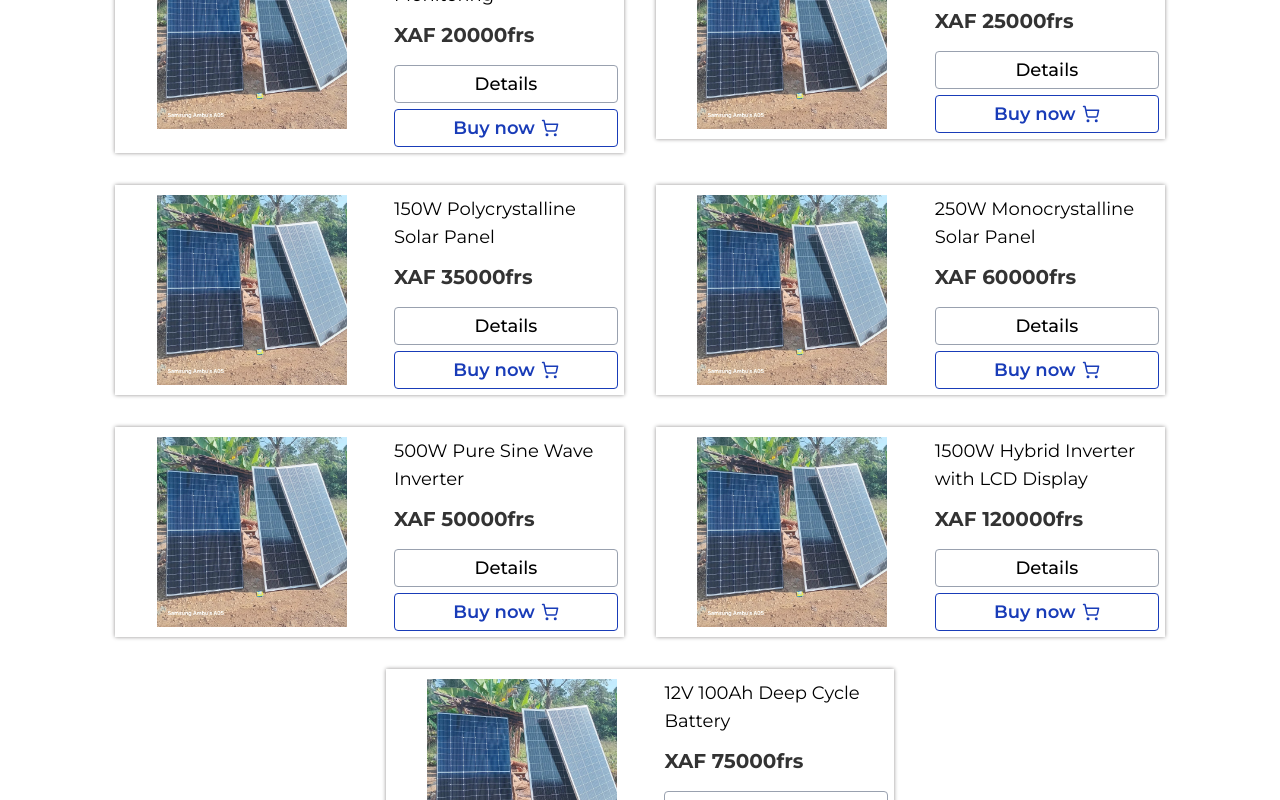
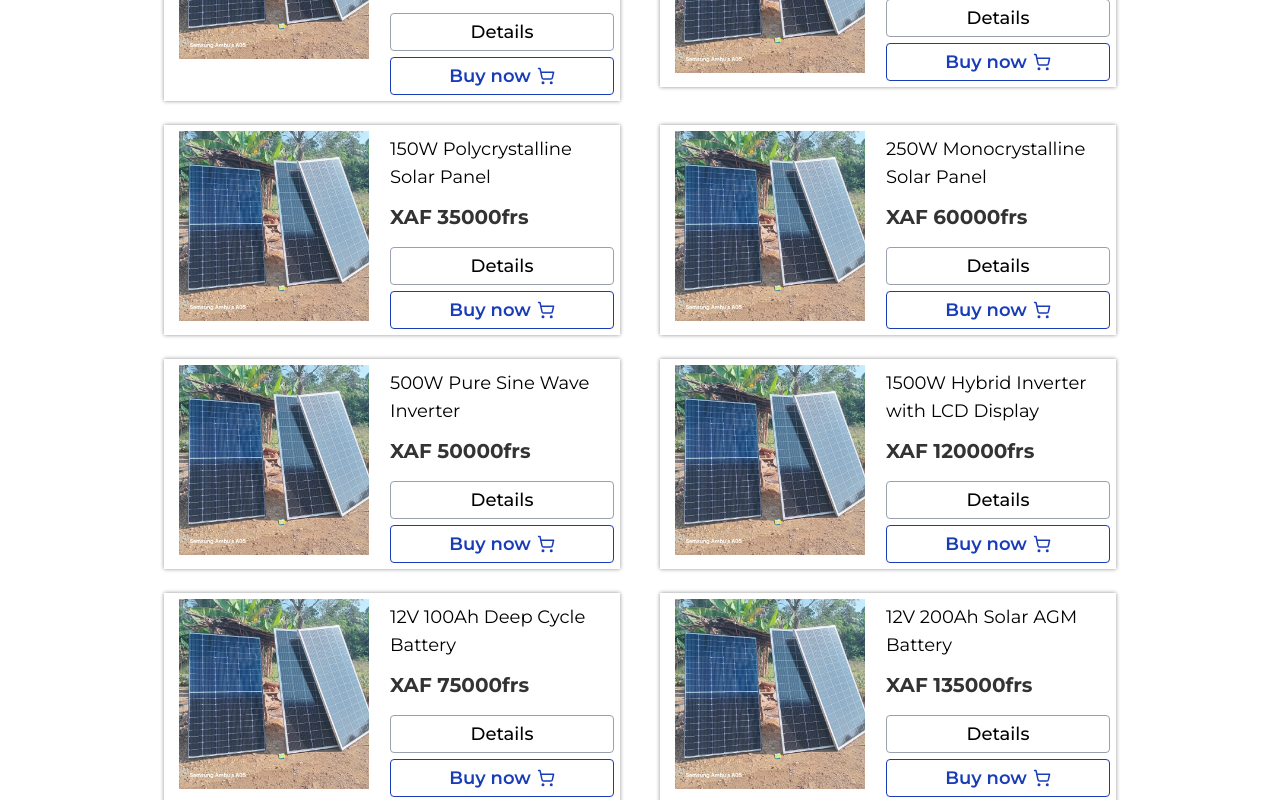
Before and after one commit to codernelly34/e-commerce-website, a Next.js app: page / in a window 1280 px wide. Shown: the part 1200-2000 px from the top of the page. Built offline with nearby package versions, Linux system fonts and the light colour scheme.

Commit message:
Refactor ProductCard and ProductDetails components for improved navigation and animation; update Products component to display more products

```diff
--- a/src/components/ProductCard.jsx
+++ b/src/components/ProductCard.jsx
@@ -1,36 +1,29 @@
-import Image from "next/image.js";
+import Image from "next/image";
 import { ShoppingCart } from "lucide-react";
 import { useRouter } from "next/navigation";
+import { useCallback } from "react";
 
-const Card = ({ title, imageUrl, currency, price, onClick, id }) => {
+const ProductCard = ({ title, imageUrl, currency, price, onClick, id }) => {
   const router = useRouter();
 
-  const Link = () => {
+  const handleNavigate = useCallback(() => {
+    if (id == null) return;
     router.push(`/shop?product=${id}`);
-  };
+  }, [router, id]);
 
   return (
-    <div
-      id="ProductCard"
-      className="flex py-1.5 w-full md:w-2/5 z-auto shadow-[0px_0px_4px_#918f8f] "
-    >
-      <div
-        style={{
-          width: "220px",
-          height: "190px",
-          position: "relative",
-          margin: "auto",
-        }}
-      >
+    <div className="flex py-1.5 z-auto shadow-[0px_0px_4px_#918f8f]">
+      <div className="w-[220px] h-[190px] relative">
         <Image
           src={imageUrl}
-          alt="example"
+          alt={title || "Product image"}
           fill
-          style={{ objectFit: "contain" }}
+          className="object-contain"
+          loading="lazy"
         />
       </div>
-      <span className="block px-1.5">
-        <p className="py-1 w-[8rem] md:w-[14rem]">{title}</p>
+      <span className="block px-1.5 m-auto">
+        <p className="py-1 w-[8rem] md:w-[9rem] lg:w-[14rem]">{title}</p>
         <h2 className="pb-4 font-bold text-[#333] text-lg md:text-xl mt-2">
           {currency} {price}frs
         </h2>
@@ -38,14 +31,16 @@ const Card = ({ title, imageUrl, currency, price, onClick, id }) => {
         <button
           type="button"
           className="inline-block border border-gray-400 rounded font-medium w-full py-1 cursor-pointer transition-[scale] duration-300 ease-linear hover:scale-95 mb-1.5"
-          title="click this button to see more info about this product"
-          onClick={() => onClick(id)}
+          title={`See details for ${title}`}
+          aria-label={`Details for ${title}`}
+          onClick={() => onClick?.(id)}
         >
           Details
         </button>
         <button
-          onClick={Link}
+          onClick={handleNavigate}
           className="flex items-center justify-center gap-1.5 border border-blue-800 text-blue-800 hover:bg-blue-800 hover:text-white rounded font-semibold transition-[background-color_color] duration-300 ease-linear w-full py-1 px-1 cursor-pointer"
+          aria-label={`Buy ${title}`}
         >
           Buy now
           <ShoppingCart size={18} />
@@ -55,4 +50,4 @@ const Card = ({ title, imageUrl, currency, price, onClick, id }) => {
   );
 };
 
-export default Card;
+export default ProductCard;
--- a/src/components/ProductDetails.jsx
+++ b/src/components/ProductDetails.jsx
@@ -2,8 +2,9 @@ import ProductsList from "@/utils/productsList.js";
 import { X, ShoppingCart } from "lucide-react";
 import Image from "next/image.js";
 import { useRouter } from "next/navigation";
+import { motion, AnimatePresence } from "framer-motion";
 
-export const ProductDetails = ({ setShowDetails, productID }) => {
+export const ProductDetails = ({ setShowDetails, productID, showDetails }) => {
   const router = useRouter();
   const Link = () => {
     router.push(`/shop?product=${productID}`);
@@ -11,13 +12,20 @@ export const ProductDetails = ({ setShowDetails, productID }) => {
   const product = ProductsList.filter((product) => product.id === productID);
 
   return (
-    <div
-      id="ProductDetails"
-      className="h-screen w-full left-0 md:justify-center overflow-hidden fixed top-0 z-50 flex  items-center"
+    <AnimatePresence>
+      {showDetails && (
+        <motion.div
+          className=" fixed inset-0 z-[9999] bg-black/50 grid place-items-center"
+          initial={{ opacity: 0 }}
+          animate={{ opacity: 1 }}
+          exit={{ opacity: 0 }}
         >
-      <div
+          <motion.div
             id="ProductCard"
-        className="flex flex-col z-auto m-2 rounded-lg shadow-[0px_0px_1px_#d4d4d4] bg-white"
+            className="flex flex-col z-auto m-2 rounded-lg bg-white"
+            initial={{ scale: 0.8, opacity: 0 }}
+            animate={{ scale: 1, opacity: 1 }}
+            exit={{ scale: 0.8, opacity: 0 }}
           >
             <span
               className="cursor-pointer p-1 border-b border-black text-red-500"
@@ -26,7 +34,9 @@ export const ProductDetails = ({ setShowDetails, productID }) => {
               <X size={25} strokeWidth={2.3} className="float-end" />
               <b className="float-end">Close</b>
             </span>
-        <h2 className="text-center font-semibold my-3">{product[0].title}</h2>
+            <h2 className="text-center font-semibold my-3">
+              {product[0].title}
+            </h2>
             <div
               style={{
                 width: "250px",
@@ -45,8 +55,8 @@ export const ProductDetails = ({ setShowDetails, productID }) => {
             </div>
             <div id="detailsInfo" className="p-2 ">
               <p className="text-[15px]">
-            Lorem ipsum dolor sit amet consectetur adipisicing elit. Unde autem
-            harum omnis nihil, veritatis dolor?
+                Lorem ipsum dolor sit amet consectetur adipisicing elit. Unde
+                autem harum omnis nihil, veritatis dolor?
               </p>
               <div className="mt-2 pl-6">
                 <ul className="list-disc font-semibold text-base text-[#333] flex flex-col gap-1">
@@ -63,7 +73,9 @@ export const ProductDetails = ({ setShowDetails, productID }) => {
                 <ShoppingCart size={18} />
               </button>
             </div>
-      </div>
-    </div>
+          </motion.div>
+        </motion.div>
+      )}
+    </AnimatePresence>
   );
 };
--- a/src/components/Products.jsx
+++ b/src/components/Products.jsx
@@ -24,8 +24,8 @@ const Products = () => {
 
   return (
     <>
-      <div className="py-12 m-1 flex items-center justify-center gap-6 md:gap-8 flex-wrap">
-        {ProductsList.slice(0, 7).map((product, index) => (
+      <div className="flex justify-center items-center flex-wrap flex-col md:flex-row md:gap-x-10 gap-y-6">
+        {ProductsList.slice(0, 8).map((product, index) => (
           <ProductCard
             key={product.id}
             id={product.id}
@@ -36,14 +36,13 @@ const Products = () => {
             onClick={onClick}
           />
         ))}
-        {/* <div
-          id="ProductCard"
-          className="flex flex-col z-auto w-[20.5rem] md:w-[17.5rem] h-[25rem] rounded-lg shadow-[0px_0px_4px_#d4d4d4] "
-        ></div> */}
       </div>
-      {showDetails && (
-        <ProductDetails productID={productID} setShowDetails={setShowDetails} />
-      )}
+
+      <ProductDetails
+        productID={productID}
+        setShowDetails={setShowDetails}
+        showDetails={showDetails}
+      />
     </>
   );
 };
```
Lines whose indentation alone changed are shown as unchanged.
